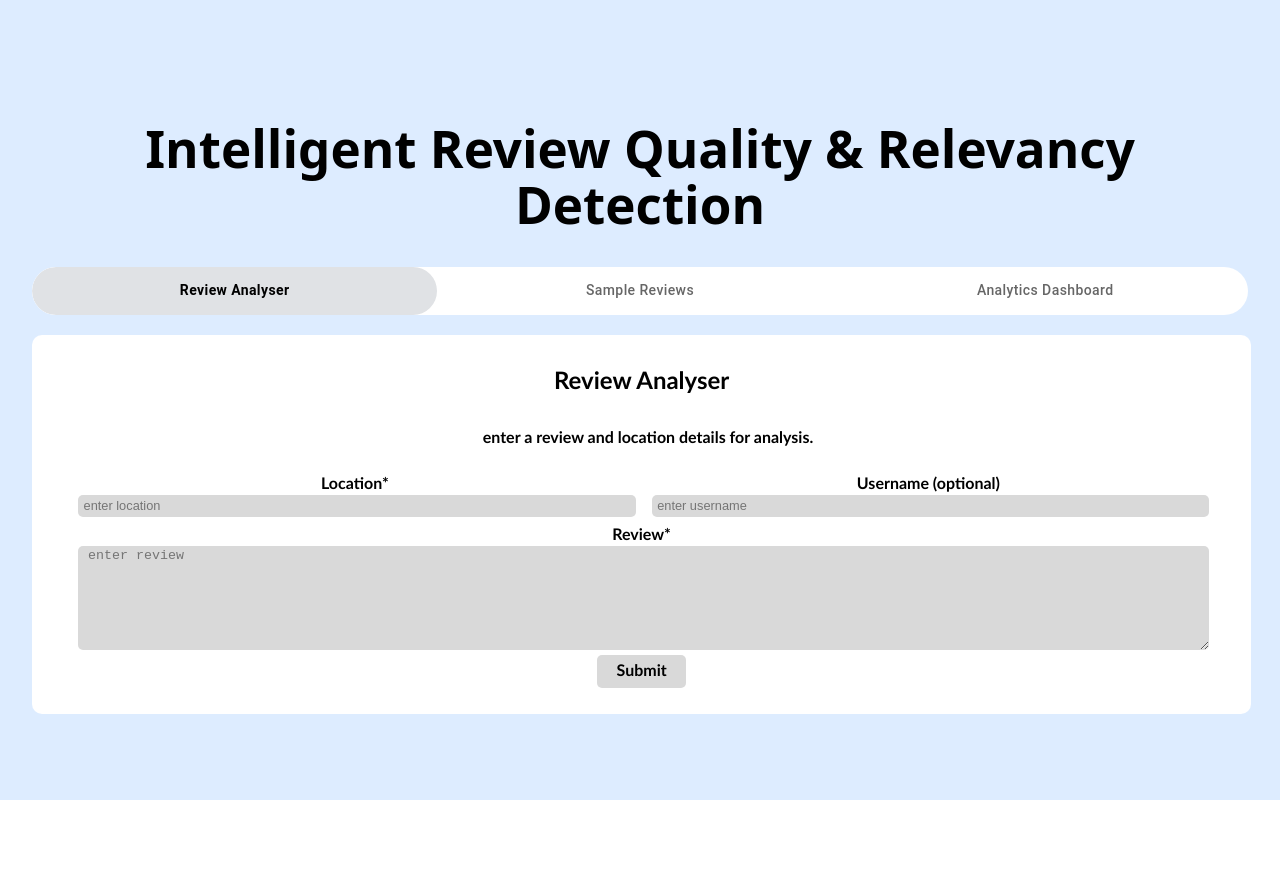
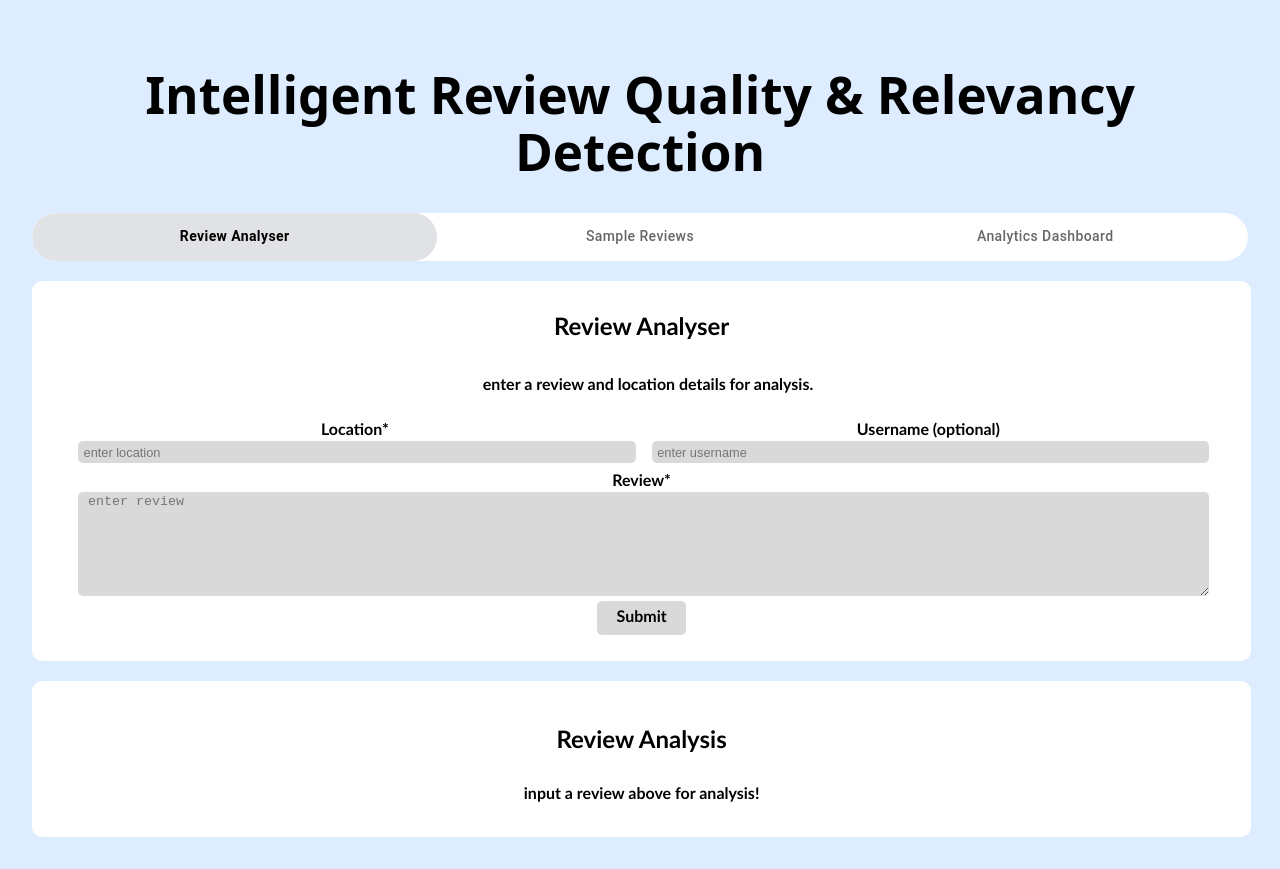
Before and after one commit to zkdlffkdb/location-review-validator, a React (Vite) app in the folder web-app/: page / in a window 1280 px wide. Before the commit the page ends 800 px from the top, so only its background shows below. Built offline with nearby package versions, Linux system fonts and the light colour scheme.

Commit message:
analysis complete card

```diff
--- a/web-app/src/App.css
+++ b/web-app/src/App.css
@@ -5,6 +5,34 @@
   padding: 2rem;
   margin: 0 auto !important;
   justify-content: center;
+}
+
+.pageContainer {
+  font-family: "Gill Sans", "Gill Sans MT", Calibri, "Trebuchet MS", sans-serif;
+  font-weight: bold;
+  font-size: 1.5rem;
+  align-items: stretch;
+  background: #ffffff;
+  width: 95%;
+  border-radius: 10px;
+  color: #000000;
+  padding: 1rem 2rem;
+  margin-top: 20px;
+}
+
+.greyContainer {
+  font-family: "Gill Sans", "Gill Sans MT", Calibri, "Trebuchet MS", sans-serif;
+  font-weight: normal;
+  font-size: 0.9rem;
+  line-height: 1rem;
+  text-align: left;
+  background: #E0E2E5;
+  align-items: stretch;
+  width: 95%;
+  border-radius: 10px;
+  color: #000000;
+  padding: 1rem 2rem;
+  margin-top: 20px;
 }
 
 body {
--- a/web-app/src/App.jsx
+++ b/web-app/src/App.jsx
@@ -37,15 +37,7 @@ function App() {
 
 	return (
 		<>
-		<div
-		style={{
-			width: "100%",
-			display: "flex",
-			justifyContent: "center",
-			flexDirection: "column",
-			backgroundColor: "#DDECFF",
-		}}
-		>
+		<div>
 		<h1>Intelligent Review Quality & Relevancy Detection</h1>
 		<Tabs value={value} onChange={handleChange} variant="fullWidth">
 		<Tab label="Review Analyser" />
--- a/web-app/src/analyser.jsx
+++ b/web-app/src/analyser.jsx
@@ -1,11 +1,33 @@
 import * as React from 'react';
 import ReviewForm from './components/ReviewForm';
+import './App.css'
 
 export default function ReviewAnalyser() {
+    const [results, setResults] = React.useState(null);
+    const [loading, setLoading] = React.useState(false);
+
     return (
 		<>
         <div>
-		<ReviewForm />
+        <ReviewForm setResults={setResults} setLoading={setLoading} />
+        </div>
+
+        <div className="pageContainer">
+        <p>Review Analysis</p>
+                {loading ? (
+          <p style={{ fontSize: "16px" }}>conducting analysis of review...</p>
+        ) : results ? (
+          <div>
+            <p style={{ fontSize: "16px" }}>Analysis Complete:</p>
+            <div className="greyContainer">
+               <p> Location: {results.location}</p>
+               <p> by: {results.user}</p>
+               <p> {results.review}</p>
+            </div>
+          </div>
+        ) : (
+          <p style={{ fontSize: "16px" }}>input a review above for analysis!</p>
+        )}
         </div>
 		</>
     );
--- a/web-app/src/components/ReviewForm.jsx
+++ b/web-app/src/components/ReviewForm.jsx
@@ -1,7 +1,7 @@
 import styles from "./ReviewForm.module.css";
 import { React, useState } from "react";
 
-function ReviewForm() {
+function ReviewForm({setResults, setLoading}) {
   const [loc, setLoc] = useState("");
   const [username, setUsername] = useState("");
   const [review, setReview] = useState("");
@@ -10,8 +10,19 @@ function ReviewForm() {
     e.preventDefault();
     console.log(loc, username, review);
 
+    setLoading(true)
     // add form logic to send input into ML machine / backend
+    // Simulate async backend call (replace with fetch/axios later)
+    setTimeout(() => {
+      setResults({
+        location: loc,
+        user: username || "Anonymous",
+        review: review,
+      });
+      setLoading(false);
+    }, 2000);
   };
+
 
   return (
     <div className={styles.pageContainer}>
--- a/web-app/src/components/ReviewForm.module.css
+++ b/web-app/src/components/ReviewForm.module.css
@@ -5,7 +5,6 @@
   background: #ffffff;
   width: 95%;
   border-radius: 10px;
-  padding: 2rem;
   color: #000000;
   font-weight: bold;
   flex-direction: column;
```
